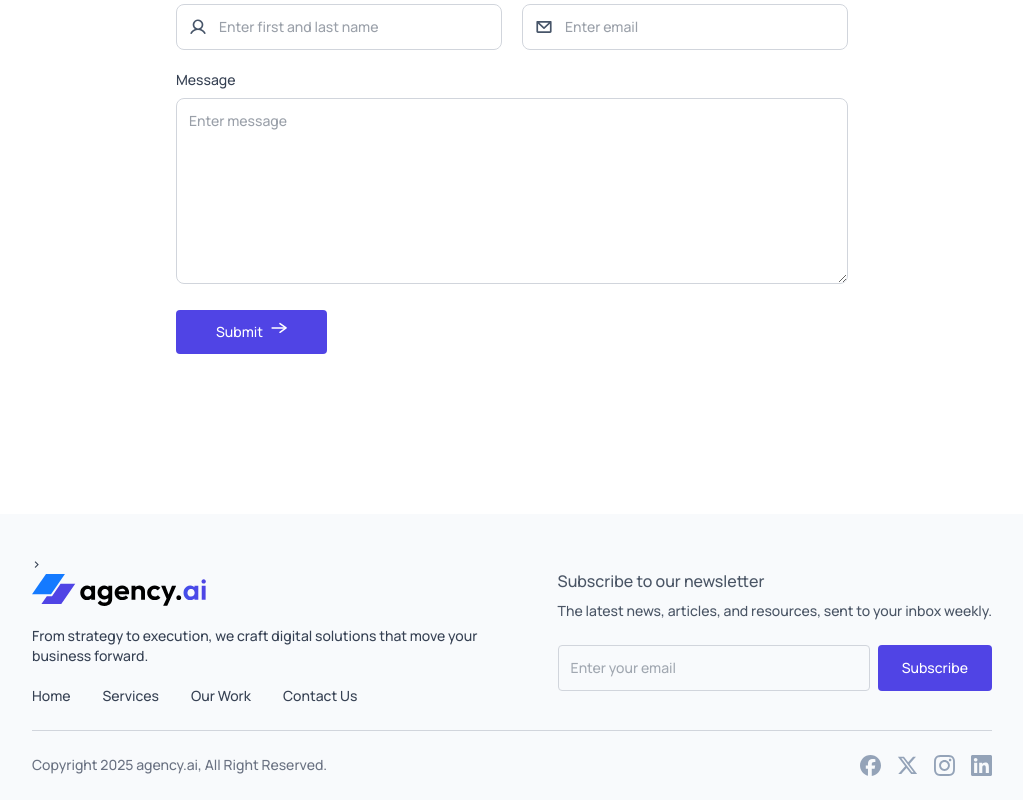
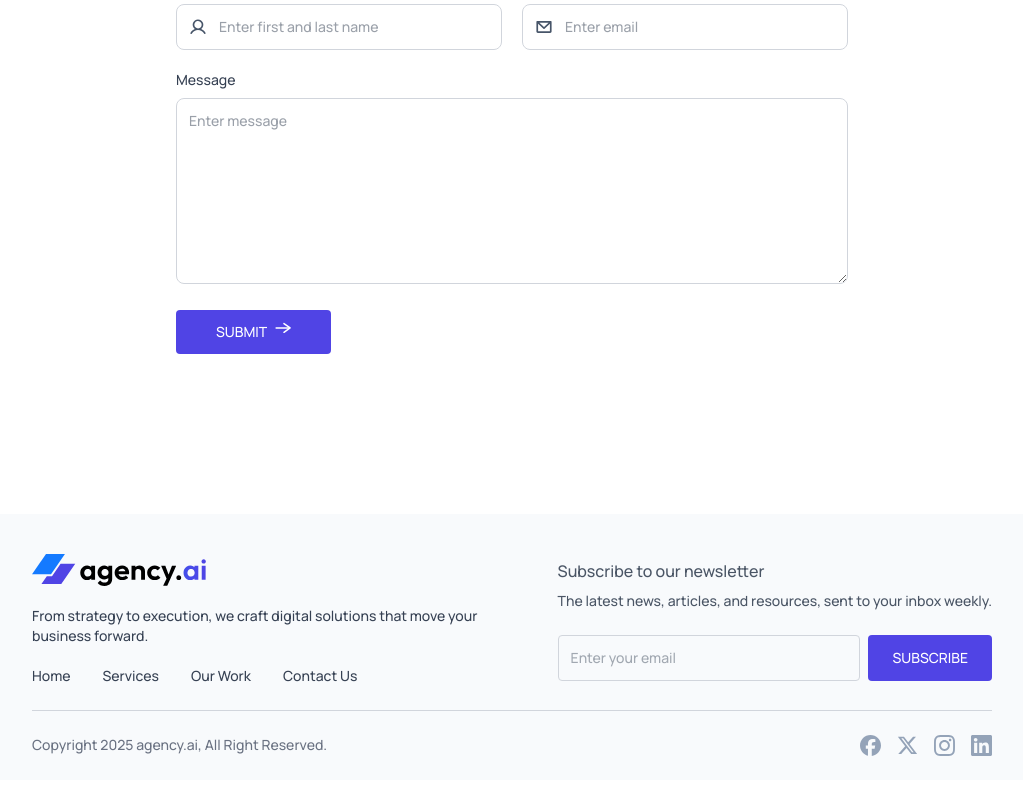
Before and after one commit to MAbdurahman/reactjs-modern-website, a React (Vite) app: page / in a window 1280 px wide. Shown: the part 3434-4234 px from the top of the page, without its empty margins (128-1151 px from the left). Built offline with nearby package versions, Linux system fonts and the light colour scheme.

Commit message:
Update styles on buttons

```diff
--- a/src/components/ContactUsComponent.jsx
+++ b/src/components/ContactUsComponent.jsx
@@ -62,7 +62,7 @@ export default function ContactUsComponent() {
                <textarea name='message' id='message' rows={8} placeholder='Enter message' className='w-full p-3 text-sm outline-none rounded-lg border border-gray-300 dark:border-gray-600' required />
             </div>
 
-            <button type='submit' className='w-max flex gap-2 bg-primary text-white text-sm px-10 py-3 rounded cursor-pointer hover:scale-103 transition-all' >
+            <button type='submit' className='uppercase w-max flex gap-2 bg-primary text-white text-sm px-10 py-3 rounded cursor-pointer hover:scale-103 transition-all' >
                Submit <img src={assets.arrow_icon} alt="Arrow icon" className='w-4'/>
             </button>
 
--- a/src/layouts/FooterLayout.jsx
+++ b/src/layouts/FooterLayout.jsx
@@ -10,7 +10,7 @@ export default function FooterLayout({theme}) {
       <div className='bg-slate-50 dark:bg-gray-900 pt-10 sm:pt-10 mt-20 sm:mt-40 px-4 sm:px-10 lg:px-24 xl:px-40'>
          {/* footer top  */}
          <div className='flex justify-between lg:items-center max-lg:flex-col gap-10'>
-            <div className='space-y-5 text-sm text-gray-700 dark:text-gray-400'>>
+            <div className='space-y-5 text-sm text-gray-700 dark:text-gray-400'>
                <img src={theme === 'dark' ? assets.logo_dark : assets.logo} className='w-32 sm:w-44' alt='Logo' />
                <p className='max-w-md'>From strategy to execution, we craft digital solutions that move your business forward.</p>
 
@@ -26,7 +26,7 @@ export default function FooterLayout({theme}) {
                <p className='text-sm  mt-2 mb-6'>The latest news, articles, and resources, sent to your inbox weekly.</p>
                <div className='flex gap-2 text-sm'>
                   <input type="email" placeholder='Enter your email' className='w-full p-3 text-sm outline-none rounded dark:text-gray-200 bg-transparent border border-gray-300 dark:border-gray-500'/>
-                  <button className='bg-primary text-white rounded px-6'>Subscribe</button>
+                  <button className='uppercase bg-primary text-white rounded px-6'>Subscribe</button>
                </div>
             </div>
          </div>
```
